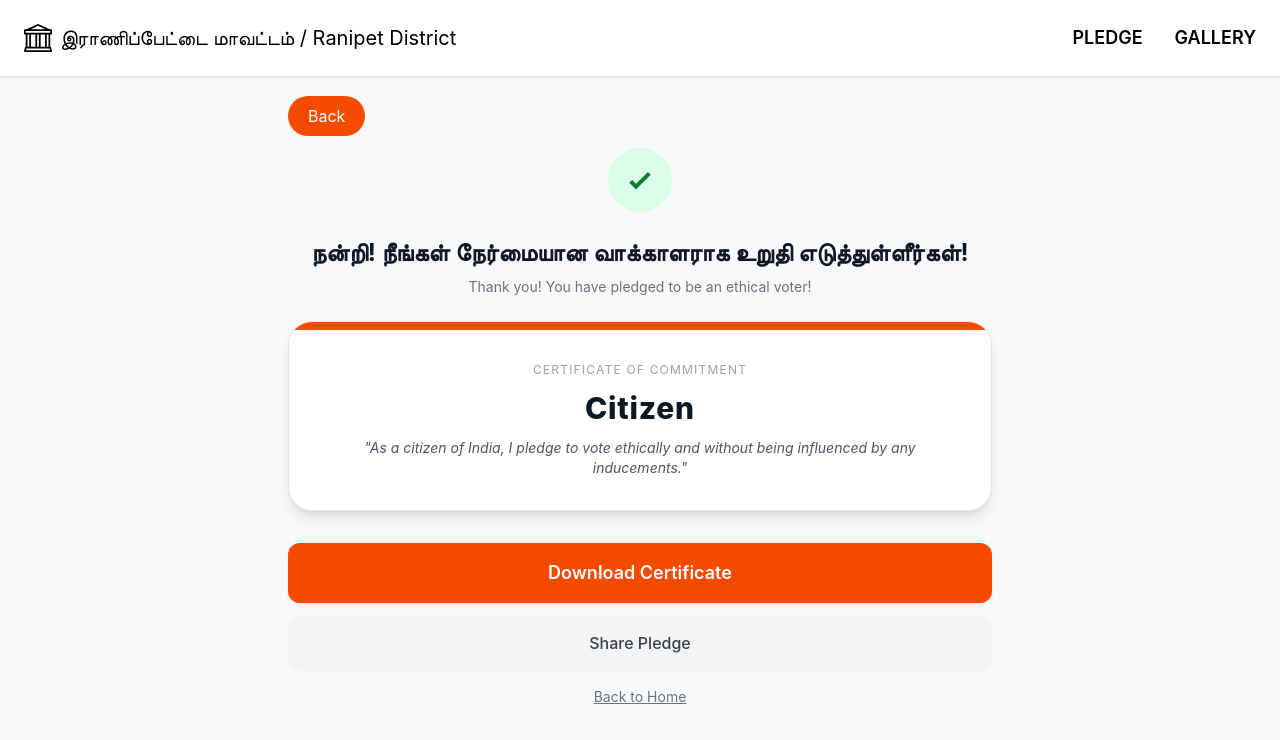
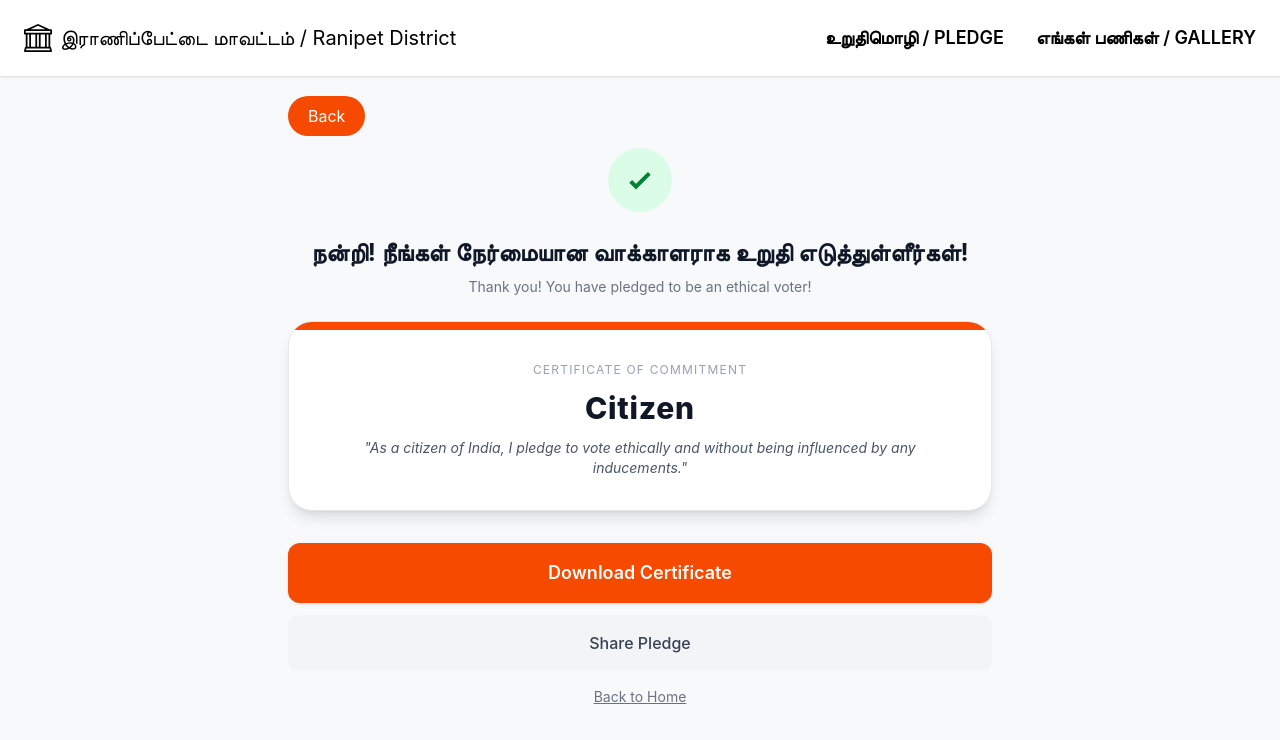
Before and after one commit to Dharunganesh/vote_pledge, a React (Vite) app: page /success in a window 1280 px wide. Shown: the top 740 px of the page. Built offline with nearby package versions, Linux system fonts and the light colour scheme; no server answers.

Commit message:
share badge and navbar changes

```diff
--- a/src/Components/Navbar.jsx
+++ b/src/Components/Navbar.jsx
@@ -26,14 +26,14 @@ function Navbar() {
                         onClick={() => navigate("/pledge")}
                         className={`cursor-pointer ${isActive("/pledge") ? "text-orange-600" : ""}`}
                     >
-                        PLEDGE
+                        உறுதிமொழி / PLEDGE
                     </h1>
 
                     <h1
                         onClick={() => navigate("/gallery")}
                         className={`cursor-pointer ${isActive("/gallery") ? "text-orange-600" : ""}`}
                     >
-                        GALLERY
+                        எங்கள் பணிகள் / GALLERY
                     </h1>
 
                 </div>
--- a/src/Pages/SuccessScreen.jsx
+++ b/src/Pages/SuccessScreen.jsx
@@ -62,6 +62,13 @@ const SuccessScreen = () => {
       setLoading(false);
     }
   };
+
+
+  const shareBadge = () => {
+    const message = `I just took the Voter Pledge and committed to ethical voting 🇮🇳\n\nJoin me here:\nhttps://vote-pledge.vercel.app`;
+    const whatsappUrl = `https://wa.me/?text=${encodeURIComponent(message)}`
+    window.open(whatsappUrl, "_blank");
+  }
 
   return (
     <div className="min-h-screen bg-[#f8f9fa] flex flex-col">
@@ -171,6 +178,7 @@ const SuccessScreen = () => {
                 font-medium
                 hover:bg-gray-200
               "
+              onClick={shareBadge()}
             >
               Share Pledge
             </button>
```
